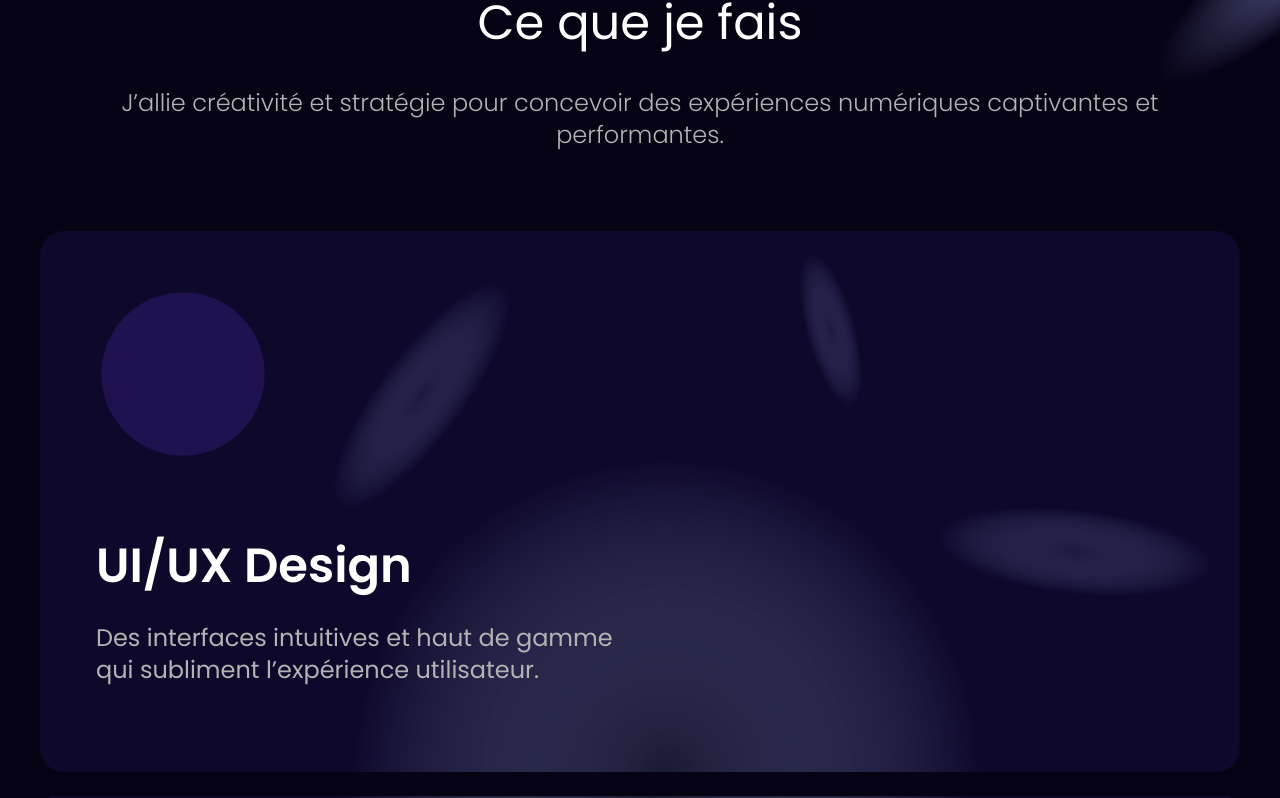
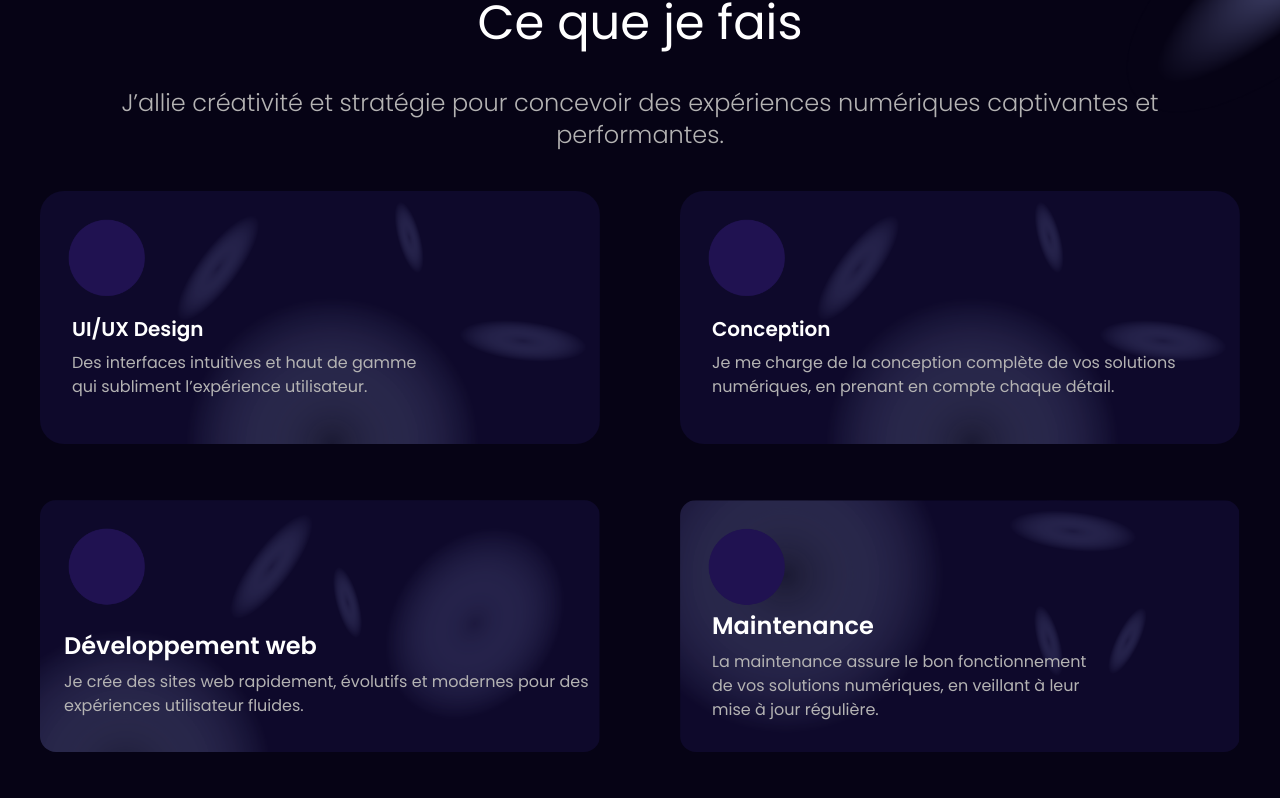
Before and after one commit to MaximeG44270/Portfolio, a React (Vite) app: page / in a window 1280 px wide. Shown: the part 1221-2019 px from the top of the page. Built offline with nearby package versions, Linux system fonts and the light colour scheme.

Commit message:
commit tablette
correctif version tablette

```diff
--- a/src/Composant/Bloc-2/Bloc-2.tsx
+++ b/src/Composant/Bloc-2/Bloc-2.tsx
@@ -23,10 +23,16 @@ const Bloc2: React.FC = () => {
                 </div>
 
                 {/* ------------------------------------------- Cards ------------------------------------------- */}
-                <Card1 />
-                <Card2 />
-                <Card3 />
-                <Card4 />
+                <div className="lg:flex lg:flex-col">
+                    <div className="lg:flex lg:flex-row">
+                        <Card1 />
+                        <Card2 />
+                    </div>
+                    <div className="lg:flex lg:flex-row">
+                        <Card3 />
+                        <Card4 />
+                    </div>
+                </div>
             </div>
         </div>
     );
--- a/src/Composant/Bloc-2/Cards/Card-1.tsx
+++ b/src/Composant/Bloc-2/Cards/Card-1.tsx
@@ -2,11 +2,11 @@ import React from "react";
 
 const Card1: React.FC = () => {
     return (
-        <div className="relative w-full overflow-hidden z-10 mt-10 lg:mt-20 px-4 md:px-8 lg:px-10">
+        <div className="relative w-full overflow-hidden z-10 mt-10 px-4 md:px-8 lg:mt-10 lg:px-10">
             <img src="/Image-portfolio/bloc-2/cards/card-ui.png" alt="Image 1" className="mb-4 rounded-2xl md:rounded-3xl" />
-            <div className="absolute top-0 left-0 w-full h-full px-4 flex flex-col justify-center ml-6 mt-6 md:ml-14 md:mt-12 lg:ml-20 lg:mt-24">
-                <p className="text-white md:text-3xl lg:text-5xl text-lg mt-4 font-poppins font-bold">UI/UX Design</p>
-                <p className="text-xs md:text-base lg:text-2xl mt-2 lg:mt-8 font-poppins text-[#b4b3b3] font-medium">Des interfaces intuitives et haut de gamme<br /> qui subliment l’expérience utilisateur.</p>
+            <div className="absolute top-0 left-0 w-full h-full px-4 flex flex-col justify-center ml-6 mt-6 md:ml-14 md:mt-12 lg:mt-8">
+                <p className="text-white md:text-3xl lg:text-xl text-lg mt-4 lg:mt-0 font-poppins font-bold">UI/UX Design</p>
+                <p className="text-xs md:text-base mt-2 font-poppins text-[#b4b3b3] font-medium">Des interfaces intuitives et haut de gamme<br /> qui subliment l’expérience utilisateur.</p>
             </div>
         </div>
     );
--- a/src/Composant/Bloc-2/Cards/Card-2.tsx
+++ b/src/Composant/Bloc-2/Cards/Card-2.tsx
@@ -2,11 +2,11 @@ import React from "react";
 
 const Card2: React.FC = () => {
     return (
-        <div className="relative w-full overflow-hidden z-10 mt-2 px-4 md:px-8 lg:px-10">
-            <img src="/Image-portfolio/bloc-2/cards/card-conception.png" alt="Image 1" className="mb-4 rounded-2xl md:rounded-3x" />
-            <div className="absolute top-0 left-0 w-full h-full px-4 flex flex-col justify-center ml-6 mt-6 md:ml-14 md:mt-12 lg:ml-20 lg:mt-24">
-                <p className="text-white md:text-3xl lg:text-5xl text-lg mt-4 font-poppins font-bold">Conception</p>
-                <p className="text-xs md:text-base lg:text-2xl mt-2 lg:mt-8 font-poppins text-[#b4b3b3] font-medium">Je me charge de la conception complète de solutions<br /> numériques, en prenant en compte chaque détail.</p>
+        <div className="relative w-full overflow-hidden z-10 mt-10 px-4 md:px-8 lg:mt-10 lg:px-10">
+            <img src="/Image-portfolio/bloc-2/cards/card-ui.png" alt="Image 1" className="mb-4 rounded-2xl md:rounded-3xl" />
+            <div className="absolute top-0 left-0 w-full h-full px-4 flex flex-col justify-center ml-6 mt-6 md:ml-14 md:mt-12 lg:mt-8">
+                <p className="text-white md:text-3xl lg:text-xl text-lg mt-4 lg:mt-0 font-poppins font-bold">Conception</p>
+                <p className="text-xs md:text-base mt-2 lg:pr-24 font-poppins text-[#b4b3b3] font-medium">Je me charge de la conception complète de vos solutions numériques, en prenant en compte chaque détail.</p>
             </div>
         </div>
     );
--- a/src/Composant/Bloc-2/Cards/Card-3.tsx
+++ b/src/Composant/Bloc-2/Cards/Card-3.tsx
@@ -2,11 +2,11 @@ import React from "react";
 
 const Card3: React.FC = () => {
     return (
-        <div className="relative w-full overflow-hidden z-10 mt-2 px-4 md:px-8 lg:px-10">
+        <div className="relative w-full overflow-hidden z-10 mt-2 px-4 md:px-8 lg:mt-10 lg:px-10">
             <img src="/Image-portfolio/bloc-2/cards/card-WD.png" alt="Image 1" className="mb-4 rounded-2xl md:rounded-3x" />
-            <div className="absolute top-0 left-0 w-full h-full px-4 flex flex-col justify-center ml-6 mt-6 md:ml-14 md:mt-12 lg:ml-20 lg:mt-24">
-                <p className="text-white md:text-3xl lg:text-5xl text-lg mt-4 font-poppins font-bold">Développement web</p>
-                <p className="text-xs mt-2 md:text-base lg:text-2xl font-poppins text-[#b4b3b3] font-medium">Je crée des sites web rapidement, évolutifs et modernes<br /> pour des expériences utilisateur fluides.</p>
+            <div className="absolute top-0 left-0 w-full h-full px-4 flex flex-col justify-center ml-6 mt-6 md:ml-14 md:mt-12 lg:mt-10 lg:ml-12">
+                <p className="text-white md:text-3xl lg:text-2xl text-lg mt-4 lg:mt-0 font-poppins font-bold">Développement web</p>
+                <p className="text-xs mt-2 md:text-base pr-16 font-poppins text-[#b4b3b3] font-medium">Je crée des sites web rapidement, évolutifs et modernes pour des expériences utilisateur fluides.</p>
             </div>
         </div>
     );
--- a/src/Composant/Bloc-2/Cards/Card-4.tsx
+++ b/src/Composant/Bloc-2/Cards/Card-4.tsx
@@ -2,11 +2,11 @@ import React from "react";
 
 const Card4: React.FC = () => {
     return (
-        <div className="relative w-full overflow-hidden z-10 mt-2 px-4 md:px-8 lg:px-10">
+        <div className="relative w-full overflow-hidden z-10 mt-2 px-4 md:px-8 lg:mt-10 lg:px-10">
             <img src="/Image-portfolio/bloc-2/cards/card-maintenance.png" alt="Image 1" className="mb-4 rounded-2xl md:rounded-3x" />
-            <div className="absolute top-0 left-0 w-full h-full px-4 flex flex-col justify-center ml-6 mt-4 md:ml-14 md:mt-12 lg:ml-20 lg:mt-24">
-                <p className="text-white md:text-3xl lg:text-5xl text-lg mt-4 font-poppins font-bold">Maintenance</p>
-                <p className="text-xs mt-2 lg:mt-8 md:text-base lg:text-2xl font-poppins text-[#b4b3b3] font-medium">La maintenance assure le bon fonctionnement<br /> de vos solutions numériques, en veillant à leur<br /> mise à jour régulière.</p>
+            <div className="absolute top-0 left-0 w-full h-full px-4 flex flex-col justify-center ml-6 mt-4 md:ml-14 md:mt-12 lg:mt-4">
+                <p className="text-white text-start md:text-3xl lg:text-2xl text-lg mt-4 lg:mt-8 font-poppins font-bold">Maintenance</p>
+                <p className="text-xs mt-2 md:text-base font-poppins text-[#b4b3b3] font-medium">La maintenance assure le bon fonctionnement<br /> de vos solutions numériques, en veillant à leur<br /> mise à jour régulière.</p>
             </div>
         </div>
     );
--- a/src/Composant/Bloc-3/Carousel-1/Carousel-1.tsx
+++ b/src/Composant/Bloc-3/Carousel-1/Carousel-1.tsx
@@ -83,7 +83,7 @@ const Carousel1: React.FC<CarouselProps> = ({ speed = 30 }) => {
             <img
               src={src}
               alt={`Tech logo ${index % (items.length / 3) + 1}`}
-              className="w-52 h-16 md:w-64 md:h-20 lg:w-96 lg:h-40 lg:mx-6 mx-1 object-contain"
+              className="w-52 h-16 md:w-64 md:h-20 lg:w-80 lg:h-40 lg:mx-6 mx-1 object-contain"
             />
           </div>
         ))}
--- a/src/Composant/Bloc-3/Carousel-2/Carousel-2.tsx
+++ b/src/Composant/Bloc-3/Carousel-2/Carousel-2.tsx
@@ -86,7 +86,7 @@ const Carousel2: React.FC<CarouselProps> = ({ speed = 30 }) => {
             <img
               src={src}
               alt={`Tech logo ${index % (items.length / 3) + 1}`}
-              className="w-52 h-16 md:w-64 md:h-20 lg:w-96 lg:h-40 lg:mx-6 mx-2 object-contain"
+              className="w-52 h-16 md:w-64 md:h-20 lg:w-80 lg:h-40 lg:mx-6 mx-2 object-contain"
             />
           </div>
         ))}
```
